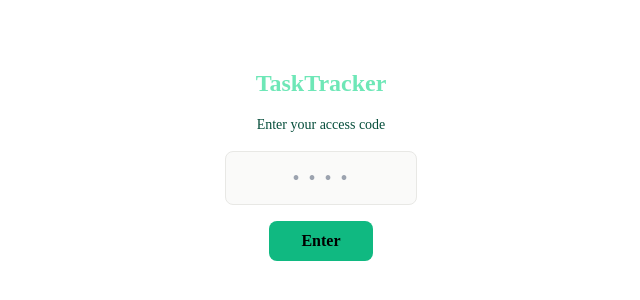
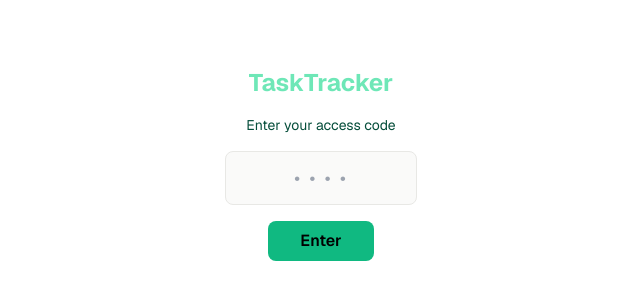
Before and after one commit to Mattpbaker/TaskTracker, a Next.js app: page / in a window 1280 px wide. Shown: the part 236-536 px from the top of the page, without its empty margins (319-959 px from the left). Built offline with nearby package versions, Linux system fonts and the light colour scheme.

Commit message:
feat: geist font and theme flash prevention script
Co-Authored-By: Claude Sonnet 4.6 <noreply@anthropic.com>

```diff
--- a/src/app/layout.tsx
+++ b/src/app/layout.tsx
@@ -1,5 +1,11 @@
 import type { Metadata } from 'next'
+import { Geist } from 'next/font/google'
 import './globals.css'
+
+const geist = Geist({ subsets: ['latin'], variable: '--font-geist' })
+
+// Runs synchronously before first paint — reads localStorage or system preference
+const themeScript = `(function(){try{var t=localStorage.getItem('tt-theme');if(!t){t=window.matchMedia('(prefers-color-scheme: dark)').matches?'dark':'light';}if(t==='dark')document.documentElement.classList.add('dark');}catch(e){}})();`
 
 export const metadata: Metadata = {
   title: 'TaskTracker',
@@ -8,7 +14,10 @@ export const metadata: Metadata = {
 
 export default function RootLayout({ children }: { children: React.ReactNode }) {
   return (
-    <html lang="en">
+    <html lang="en" className={geist.variable}>
+      {/* dangerouslySetInnerHTML script must be direct child of <html>, before <body>,
+          with NO async/defer — it must run synchronously before paint */}
+      <script dangerouslySetInnerHTML={{ __html: themeScript }} />
       <body>{children}</body>
     </html>
   )
```
